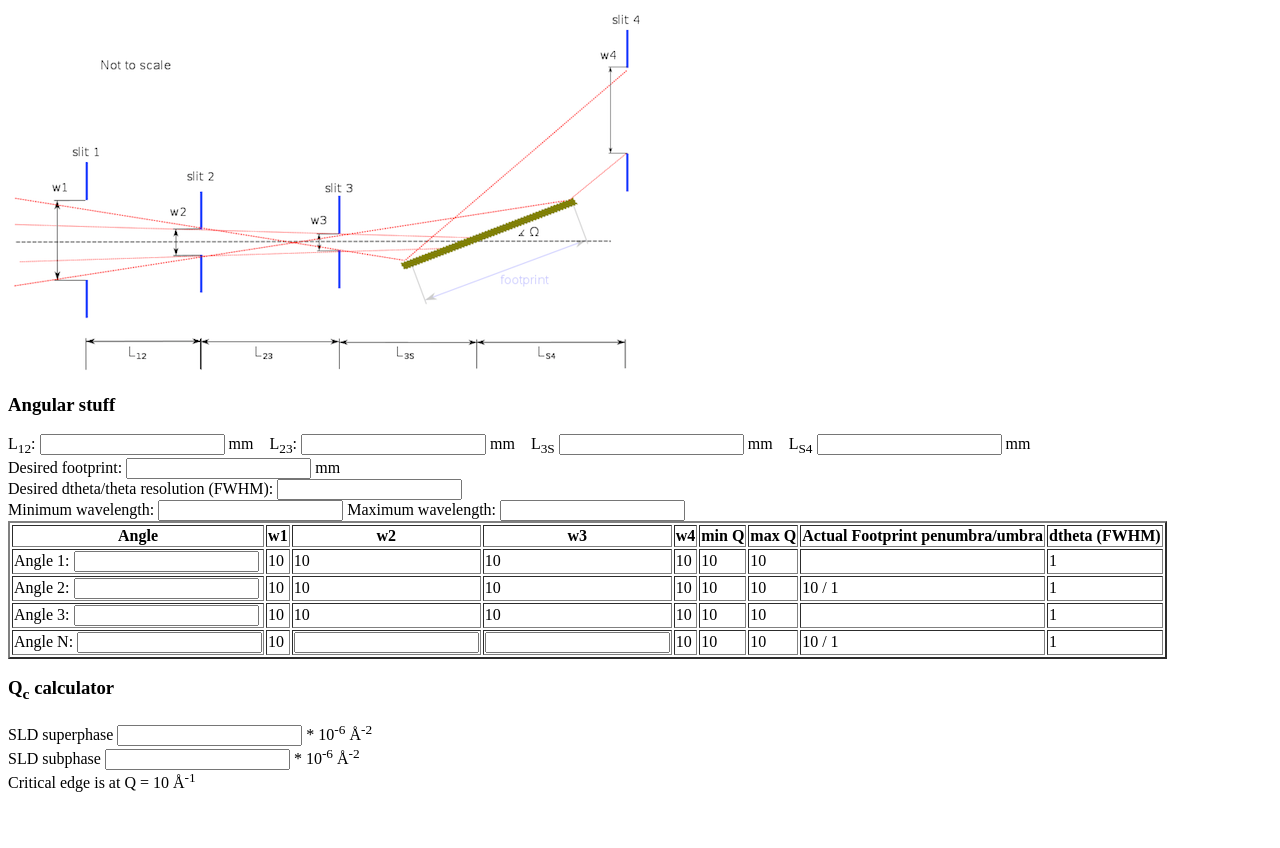
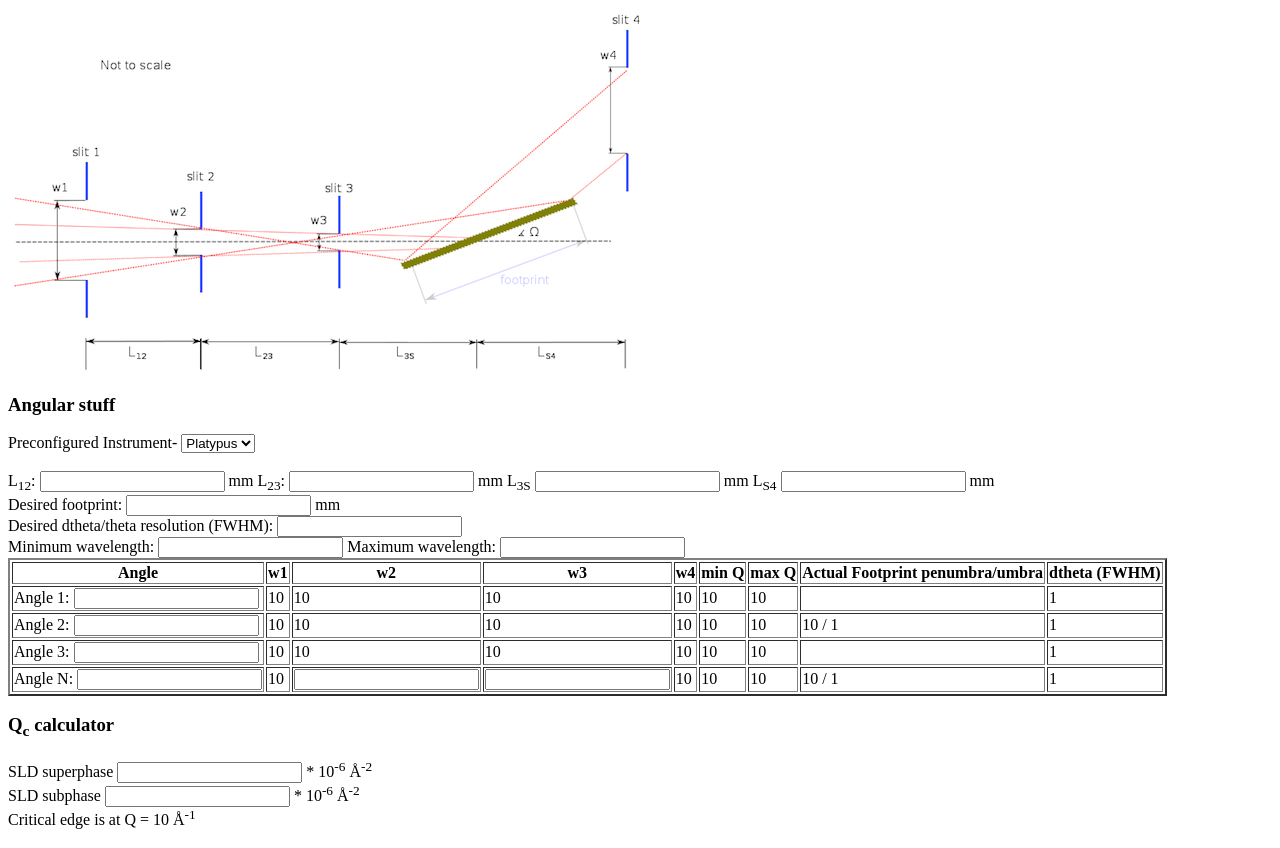
Before and after one commit to andyfaff/refcalc, a Flask app: template templates/angulator.html in a window 1280 px wide. Before the commit the page ends 792 px from the top, so only its background shows below. Run offline with Flask 3, Linux system fonts and the light colour scheme; the template is opened without the code that fills it: most values are stand-ins (such as "Sample title", 1, 10 or a date in 2020); parts of the project's set-up code (start-up, migrations or seed data) failed here and were passed over.

Commit message:
Instrument configs

```diff
--- a/main.py
+++ b/main.py
@@ -1,3 +1,4 @@
+import tomllib
 from flask import Flask, render_template, request
 from bin import slitoptimiser, utils
 
@@ -10,16 +11,17 @@ app = Flask(__name__)
 
 
 defaultd = {
-    "L12": 2942.5,
-    "L2S": 193,
-    "LS4": 280.5,
-    "LpreS1": 2166,
+    "instrument": "Platypus",
+    # "L12": 2990.9,
+    # "L2S": 144,
+    # "LS4": 444.5,
+    # "LpreS1": 2166,
     "resolution": 0.033,
     "footprint": 50,
     "lambdamin": 2.8,
     "lambdamax": 18.5,
-    "a1": 0.5,
-    "a2": 2,
+    "a1": 0.8,
+    "a2": 3.5,
     "a3": 6,
     "a4": 1,
     "d1_a4": 1,
@@ -27,6 +29,9 @@ defaultd = {
     "SLD1": 0,
     "SLD2": 2.07,
 }
+with open("bin/config.toml", "rb") as f:
+    instrument_config = tomllib.load(f)
+defaultd.update(instrument_config["Platypus"])
 
 
 @app.route("/")
@@ -37,8 +42,16 @@ def index():
 @app.route("/slits", methods=["POST", "GET"])
 def slits():
     dct = defaultd.copy()
+
     if request.method == "POST":
         dct = {k: v for k, v in request.form.items()}
+        instrument = dct["instrument"]
+        if instrument != defaultd["instrument"]:
+            # we're changing the instrument type, update distances
+            defaultd["instrument"] = instrument
+            settings = instrument_config[instrument]
+            dct.update(settings)
+            defaultd.update(settings)
 
     calculate_variables(dct)
     return render_template("angulator.html", d=dct)
--- a/templates/angulator.html
+++ b/templates/angulator.html
@@ -5,12 +5,27 @@
 <body>
 
 
-<img src="/static/images/angulator.png" alt="some_text">
+<img src="/static/images/angulator.png" alt="Schematic of collimation system">
 <h3> Angular stuff </h3>
+<!--<form action="/slits" method="POST">-->
+<!--    <label for="name">Preconfigured Instrument</label>- -->
+<!--    <select name=instrument class=inputbox onchange='this.form.submit()' value={{d['instrument']}}>-->
+<!--    <option {% if d['instrument']=="Platypus" %}selected{% endif %}>Platypus</option>-->
+<!--    <option {% if d['instrument']=="Spatz" %}selected{% endif %}>Spatz</option>-->
+<!--    </select><br><br>-->
+
+<!--</form>-->
+
 <form action="/slits" method="POST">
-    L<sub>12</sub>: <input type="number" name="LpreS1" step=0.5 value = {{d['LpreS1']}}> mm &nbsp;&nbsp;
-    L<sub>23</sub>: <input type="number" name="L12" step=0.5 value = {{d['L12']}}> mm &nbsp;&nbsp;
-    L<sub>3S</sub> <input type="number" name="L2S" step=0.5 value = {{d['L2S']}}> mm &nbsp;&nbsp;
+    <label for="name">Preconfigured Instrument</label>-
+    <select name=instrument class=inputbox onchange='this.form.submit()' value={{d['instrument']}}>
+        <option {% if d['instrument']=="Platypus" %}selected{% endif %}>Platypus</option>
+        <option {% if d['instrument']=="Spatz" %}selected{% endif %}>Spatz</option>
+    </select><br><br>
+
+    L<sub>12</sub>: <input type="number" name="LpreS1" step=0.5 value = {{d['LpreS1']}}> mm
+    L<sub>23</sub>: <input type="number" name="L12" step=0.5 value = {{d['L12']}}> mm
+    L<sub>3S</sub> <input type="number" name="L2S" step=0.5 value = {{d['L2S']}}> mm
     L<sub>S4</sub> <input type="number" name="LS4" step=0.5 value = {{d['LS4']}}> mm
 
     <br/>
```
Also changed, not shown: 2 other files.
